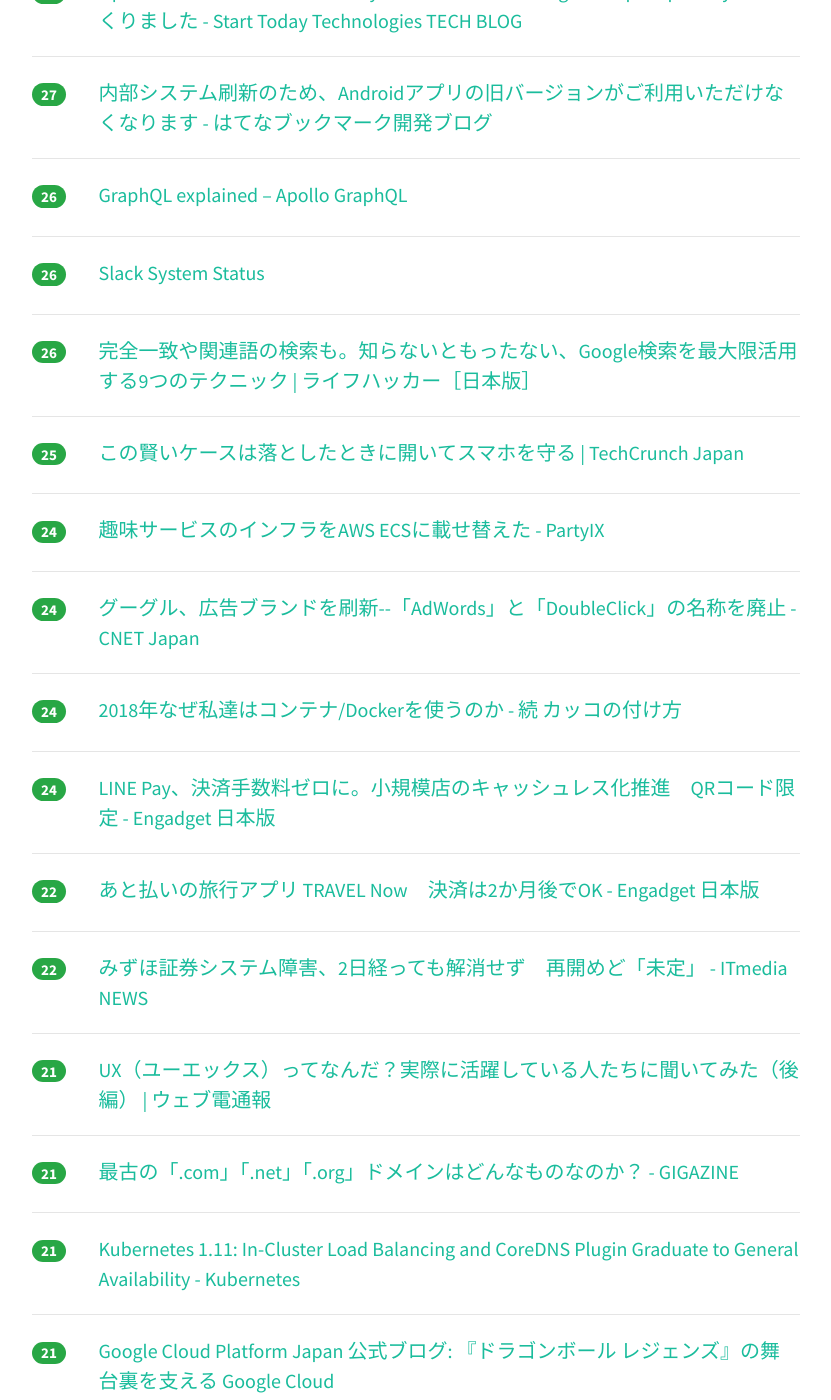
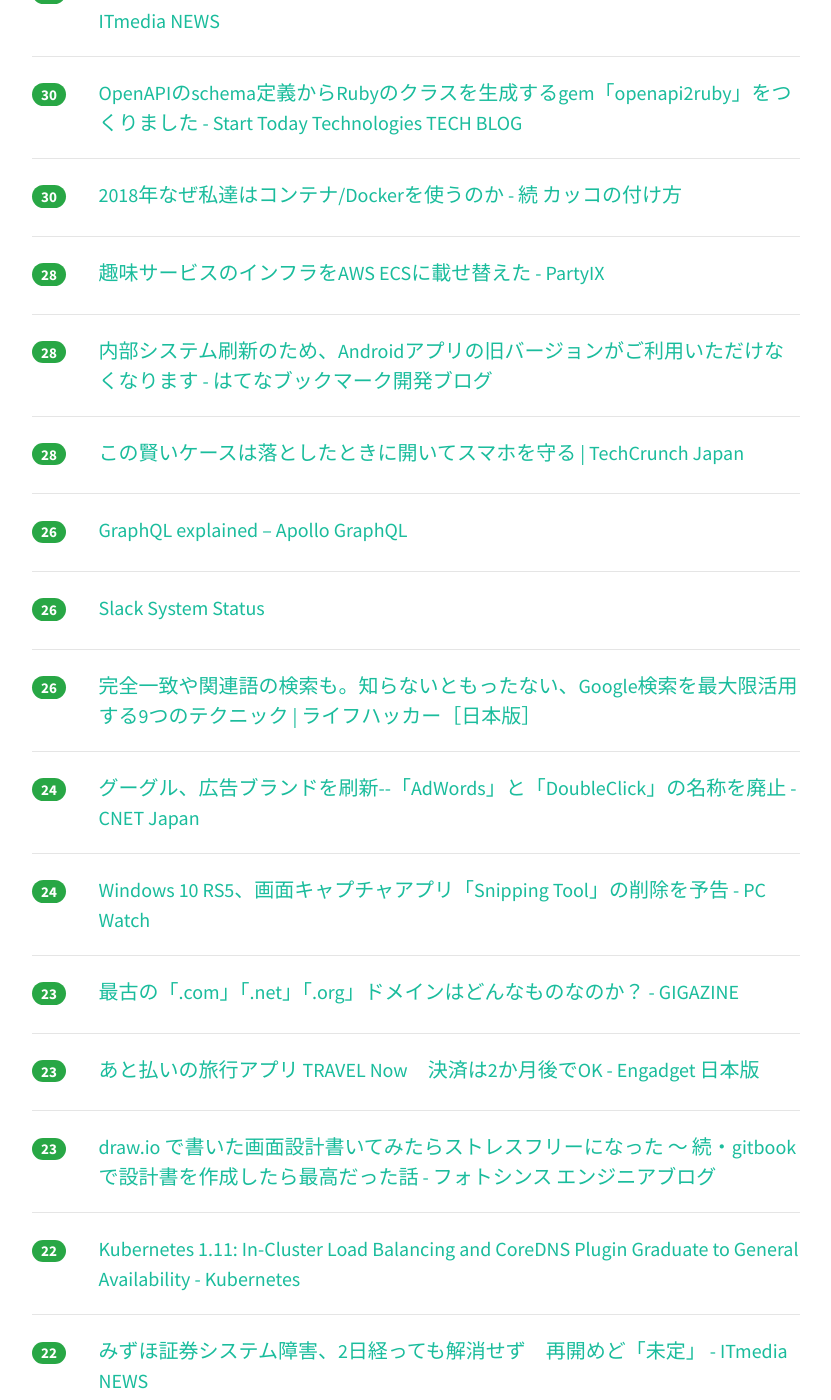
Before and after one commit to yatta47/hatena-matome-site, a Jekyll site: the page built from _posts/2018-06-28-hatena.md, in a window 1280 px wide and 1400 px high, scrolled down 2799 px. Shown: the whole window, without its empty margins (224-1055 px from the left). Built offline with Jekyll 4.4.1, drawn with Linux system fonts in a browser that asks for light colours; nearby versions of some CDN libraries; some of the changed text lies outside the part shown.

Commit message:
Updated 2018-06-28

```diff
--- a/_posts/2018-06-28-hatena.md
+++ b/_posts/2018-06-28-hatena.md
@@ -1,54 +1,64 @@
 ---
 layout: post
 title:  "2018-06-28 はてぶIT"
-date:   2018-06-28 19:02:45
+date:   2018-06-28 20:02:09
 tags: [it-hotentry]
 ---
-68 件のデータあり
+70 件のデータあり
 
 <hr><div class="row">
-<div class="col-1"><span class="badge badge-pill badge-success h2">447</span></div>
+<div class="col-1"><span class="badge badge-pill badge-success h2">482</span></div>
 <div class="col-11"><a href='https://www.watto.nagoya/entry/2018/06/28/003000' target='_blank'>Excelで絶対参照を使って九九の表を作れと言われたら - しいたげられたしいたけ</a></div>
 </div>
 <hr>
 <div class="row">
-<div class="col-1"><span class="badge badge-pill badge-success h2">178</span></div>
+<div class="col-1"><span class="badge badge-pill badge-success h2">190</span></div>
 <div class="col-11"><a href='https://coliss.com/articles/build-websites/operation/css/high-quality-web-icons-boxicons.html' target='_blank'>こいつ動くぞ！商用利用無料、シンプルにデザインされたフォントもSVGも揃ったフリーのアイコン素材 -Box Icons | コリス</a></div>
 </div>
 <hr>
 <div class="row">
-<div class="col-1"><span class="badge badge-pill badge-success h2">167</span></div>
+<div class="col-1"><span class="badge badge-pill badge-success h2">183</span></div>
 <div class="col-11"><a href='https://gfx.hatenablog.com/entry/2018/06/28/100103' target='_blank'>DX: Developer Experience （開発体験）は重要だ - Islands in the byte stream</a></div>
 </div>
 <hr>
 <div class="row">
-<div class="col-1"><span class="badge badge-pill badge-success h2">164</span></div>
+<div class="col-1"><span class="badge badge-pill badge-success h2">174</span></div>
 <div class="col-11"><a href='http://blog.cybozu.io/entry/2018/06/28/080000' target='_blank'>ファイルシステムサイズの拡張時にデータベースアクセスがスローダウンする問題の解決 - Cybozu Inside Out | サイボウズエンジニアのブログ</a></div>
 </div>
 <hr>
 <div class="row">
-<div class="col-1"><span class="badge badge-pill badge-success h2">130</span></div>
+<div class="col-1"><span class="badge badge-pill badge-success h2">161</span></div>
 <div class="col-11"><a href='https://geek-out.jp/column/entry/2018/06/28/110000' target='_blank'>フルタイムのコミッターとして企業に属しながらオープンソースのプログラミング言語を開発するということ - GeekOut</a></div>
 </div>
 <hr>
 <div class="row">
-<div class="col-1"><span class="badge badge-pill badge-success h2">119</span></div>
+<div class="col-1"><span class="badge badge-pill badge-success h2">124</span></div>
 <div class="col-11"><a href='https://japan.cnet.com/article/35121533/' target='_blank'>「ニコニコ動画」は新体制で本当に変わるのか--栗田代表に独占インタビュー - CNET Japan</a></div>
 </div>
 <hr>
 <div class="row">
-<div class="col-1"><span class="badge badge-pill badge-success h2">101</span></div>
+<div class="col-1"><span class="badge badge-pill badge-success h2">106</span></div>
+<div class="col-11"><a href='https://travel.app/' target='_blank'>TRAVEL Now（トラベルナウ）｜思い立ったら すぐトラベル</a></div>
+</div>
+<hr>
+<div class="row">
+<div class="col-1"><span class="badge badge-pill badge-success h2">104</span></div>
 <div class="col-11"><a href='https://av.watch.impress.co.jp/docs/news/1129733.html' target='_blank'>約1.5万円でLDAC対応の超小型プレーヤー「M0」。Bluetooth送受信やUSB入出力も - AV Watch</a></div>
 </div>
 <hr>
 <div class="row">
 <div class="col-1"><span class="badge badge-pill badge-success h2">96</span></div>
-<div class="col-11"><a href='https://travel.app/' target='_blank'>TRAVEL Now（トラベルナウ）｜思い立ったら すぐトラベル</a></div>
+<div class="col-11"><a href='http://tech.mercari.com/entry/2018/06/28/100000' target='_blank'>数百GBのデータをMySQLからBigQueryへ同期する - Mercari Engineering Blog</a></div>
 </div>
 <hr>
 <div class="row">
-<div class="col-1"><span class="badge badge-pill badge-success h2">88</span></div>
-<div class="col-11"><a href='http://tech.mercari.com/entry/2018/06/28/100000' target='_blank'>数百GBのデータをMySQLからBigQueryへ同期する - Mercari Engineering Blog</a></div>
+<div class="col-1"><span class="badge badge-pill badge-success h2">89</span></div>
+<div class="col-11"><a href='http://techblog.lclco.com/entry/2018/06/28/080000' target='_blank'>E2EテストをPhantomJSから、Puppeteer + Headless Chromeへ移行しました - LCL Engineers' Blog</a></div>
+</div>
+<hr>
+<div class="row">
+<div class="col-1"><span class="badge badge-pill badge-success h2">86</span></div>
+<div class="col-11"><a href='http://www.itmedia.co.jp/news/articles/1806/28/news082.html' target='_blank'>「ASIMO開発終了」報道　ホンダ「ヒューマノイドロボの開発は続ける」 - ITmedia NEWS</a></div>
 </div>
 <hr>
 <div class="row">
@@ -57,48 +67,43 @@ tags: [it-hotentry]
 </div>
 <hr>
 <div class="row">
-<div class="col-1"><span class="badge badge-pill badge-success h2">80</span></div>
-<div class="col-11"><a href='http://techblog.lclco.com/entry/2018/06/28/080000' target='_blank'>E2EテストをPhantomJSから、Puppeteer + Headless Chromeへ移行しました - LCL Engineers' Blog</a></div>
-</div>
-<hr>
-<div class="row">
-<div class="col-1"><span class="badge badge-pill badge-success h2">74</span></div>
-<div class="col-11"><a href='http://www.itmedia.co.jp/news/articles/1806/28/news082.html' target='_blank'>「ASIMO開発終了」報道　ホンダ「ヒューマノイドロボの開発は続ける」 - ITmedia NEWS</a></div>
-</div>
-<hr>
-<div class="row">
-<div class="col-1"><span class="badge badge-pill badge-success h2">68</span></div>
+<div class="col-1"><span class="badge badge-pill badge-success h2">69</span></div>
 <div class="col-11"><a href='https://japanese.engadget.com/2018/06/27/asimo/' target='_blank'>ホンダ、ヒト型ロボット「ASIMO」開発終了との報。技術は転けないバイクや介護支援外骨格などに応用へ - Engadget 日本版</a></div>
 </div>
 <hr>
 <div class="row">
-<div class="col-1"><span class="badge badge-pill badge-success h2">59</span></div>
+<div class="col-1"><span class="badge badge-pill badge-success h2">64</span></div>
+<div class="col-11"><a href='https://wirelesswire.jp/2018/06/65757/' target='_blank'>最強のプログラミング勉強法が写経である理由 - WirelessWire News（ワイヤレスワイヤーニュース）</a></div>
+</div>
+<hr>
+<div class="row">
+<div class="col-1"><span class="badge badge-pill badge-success h2">62</span></div>
 <div class="col-11"><a href='https://www.fukulow.info/ipadblog-matome/' target='_blank'>【図解】10.5インチiPad Proだけでブログを更新する全過程まとめ。 | DRESS CODE.（ドレスコード） -メンズファッションブログ-</a></div>
 </div>
 <hr>
 <div class="row">
-<div class="col-1"><span class="badge badge-pill badge-success h2">57</span></div>
-<div class="col-11"><a href='https://wirelesswire.jp/2018/06/65757/' target='_blank'>最強のプログラミング勉強法が写経である理由 - WirelessWire News（ワイヤレスワイヤーニュース）</a></div>
+<div class="col-1"><span class="badge badge-pill badge-success h2">51</span></div>
+<div class="col-11"><a href='https://yandod.github.io/blog/2018/06/28/programming/' target='_blank'>ディスる前に知っておくべき「プログラミング教育」のこと - Yusuke Ando a.k.a yando</a></div>
+</div>
+<hr>
+<div class="row">
+<div class="col-1"><span class="badge badge-pill badge-success h2">47</span></div>
+<div class="col-11"><a href='https://www.makuake.com/project/code-coffee/' target='_blank'>プログラム言語のコーヒー「CODE COFFEE」 | クラウドファンディング - Makuake（マクアケ）</a></div>
+</div>
+<hr>
+<div class="row">
+<div class="col-1"><span class="badge badge-pill badge-success h2">45</span></div>
+<div class="col-11"><a href='https://blog.kibe.la/entry/2018/06/28/114716' target='_blank'>採用やってます！（We're Hiring!） - Kibela Blog</a></div>
 </div>
 <hr>
 <div class="row">
 <div class="col-1"><span class="badge badge-pill badge-success h2">43</span></div>
-<div class="col-11"><a href='https://yandod.github.io/blog/2018/06/28/programming/' target='_blank'>ディスる前に知っておくべき「プログラミング教育」のこと - Yusuke Ando a.k.a yando</a></div>
-</div>
-<hr>
-<div class="row">
-<div class="col-1"><span class="badge badge-pill badge-success h2">42</span></div>
-<div class="col-11"><a href='https://blog.kibe.la/entry/2018/06/28/114716' target='_blank'>採用やってます！（We're Hiring!） - Kibela Blog</a></div>
-</div>
-<hr>
-<div class="row">
-<div class="col-1"><span class="badge badge-pill badge-success h2">41</span></div>
 <div class="col-11"><a href='https://qiita.com/Yatima/items/cb1962fb09f827957981' target='_blank'>「Firebaseの脆弱性で1億件超漏洩」の真相とは？ #Firebase #FJUG</a></div>
 </div>
 <hr>
 <div class="row">
-<div class="col-1"><span class="badge badge-pill badge-success h2">38</span></div>
-<div class="col-11"><a href='https://www.makuake.com/project/code-coffee/' target='_blank'>プログラム言語のコーヒー「CODE COFFEE」 | クラウドファンディング - Makuake（マクアケ）</a></div>
+<div class="col-1"><span class="badge badge-pill badge-success h2">37</span></div>
+<div class="col-11"><a href='https://japanese.engadget.com/2018/06/28/line-pay-qr/' target='_blank'>LINE Pay、決済手数料ゼロに。小規模店のキャッシュレス化推進　QRコード限定 - Engadget 日本版</a></div>
 </div>
 <hr>
 <div class="row">
@@ -112,33 +117,48 @@ tags: [it-hotentry]
 </div>
 <hr>
 <div class="row">
+<div class="col-1"><span class="badge badge-pill badge-success h2">33</span></div>
+<div class="col-11"><a href='https://qiita.com/tailix/items/fe3804e7a58978741d56' target='_blank'>Docker + Node.js のデバッグ Visual Studio Code編</a></div>
+</div>
+<hr>
+<div class="row">
+<div class="col-1"><span class="badge badge-pill badge-success h2">32</span></div>
+<div class="col-11"><a href='https://dev.classmethod.jp/server-side/db/introducing-mongodb-4/' target='_blank'>[速報] ACID トランザクションをサポート！ MongoDB 4.0 がリリースされました！ #MDBW18 ｜ Developers.IO</a></div>
+</div>
+<hr>
+<div class="row">
 <div class="col-1"><span class="badge badge-pill badge-success h2">32</span></div>
 <div class="col-11"><a href='https://qiita.com/lboavde1121/items/a905f1382733dfb9c8c1' target='_blank'>Flask+uwsgi+nginxの環境が作りたい？それ、Dockerなら1コマンドで出来るよ。</a></div>
 </div>
 <hr>
 <div class="row">
 <div class="col-1"><span class="badge badge-pill badge-success h2">31</span></div>
-<div class="col-11"><a href='https://dev.classmethod.jp/server-side/db/introducing-mongodb-4/' target='_blank'>[速報] ACID トランザクションをサポート！ MongoDB 4.0 がリリースされました！ #MDBW18 ｜ Developers.IO</a></div>
+<div class="col-11"><a href='http://www.itmedia.co.jp/news/articles/1806/28/news025.html' target='_blank'>「AIへの信頼」不可欠に　SF作家・長谷敏司さん、「BEATLESS」の世界語る - ITmedia NEWS</a></div>
 </div>
 <hr>
 <div class="row">
 <div class="col-1"><span class="badge badge-pill badge-success h2">30</span></div>
-<div class="col-11"><a href='https://qiita.com/tailix/items/fe3804e7a58978741d56' target='_blank'>Docker + Node.js のデバッグ Visual Studio Code編</a></div>
+<div class="col-11"><a href='https://tech.starttoday-tech.com/entry/openapi2ruby' target='_blank'>OpenAPIのschema定義からRubyのクラスを生成するgem「openapi2ruby」をつくりました - Start Today Technologies TECH BLOG</a></div>
+</div>
+<hr>
+<div class="row">
+<div class="col-1"><span class="badge badge-pill badge-success h2">30</span></div>
+<div class="col-11"><a href='http://iga-ninja.hatenablog.com/entry/2018/06/28/091412' target='_blank'>2018年なぜ私達はコンテナ/Dockerを使うのか - 続 カッコの付け方</a></div>
 </div>
 <hr>
 <div class="row">
 <div class="col-1"><span class="badge badge-pill badge-success h2">28</span></div>
-<div class="col-11"><a href='http://www.itmedia.co.jp/news/articles/1806/28/news025.html' target='_blank'>「AIへの信頼」不可欠に　SF作家・長谷敏司さん、「BEATLESS」の世界語る - ITmedia NEWS</a></div>
+<div class="col-11"><a href='https://h3poteto.hatenablog.com/entry/2018/06/25/010000' target='_blank'>趣味サービスのインフラをAWS ECSに載せ替えた - PartyIX</a></div>
 </div>
 <hr>
 <div class="row">
-<div class="col-1"><span class="badge badge-pill badge-success h2">27</span></div>
-<div class="col-11"><a href='https://tech.starttoday-tech.com/entry/openapi2ruby' target='_blank'>OpenAPIのschema定義からRubyのクラスを生成するgem「openapi2ruby」をつくりました - Start Today Technologies TECH BLOG</a></div>
+<div class="col-1"><span class="badge badge-pill badge-success h2">28</span></div>
+<div class="col-11"><a href='http://bookmark.hatenastaff.com/entry/2018/06/28/124851' target='_blank'>内部システム刷新のため、Androidアプリの旧バージョンがご利用いただけなくなります - はてなブックマーク開発ブログ</a></div>
 </div>
 <hr>
 <div class="row">
-<div class="col-1"><span class="badge badge-pill badge-success h2">27</span></div>
-<div class="col-11"><a href='http://bookmark.hatenastaff.com/entry/2018/06/28/124851' target='_blank'>内部システム刷新のため、Androidアプリの旧バージョンがご利用いただけなくなります - はてなブックマーク開発ブログ</a></div>
+<div class="col-1"><span class="badge badge-pill badge-success h2">28</span></div>
+<div class="col-11"><a href='https://jp.techcrunch.com/2018/06/28/2018-06-27-this-clever-case-pops-open-to-protect-your-phone-when-you-drop-it/' target='_blank'>この賢いケースは落としたときに開いてスマホを守る | TechCrunch Japan</a></div>
 </div>
 <hr>
 <div class="row">
@@ -157,33 +177,33 @@ tags: [it-hotentry]
 </div>
 <hr>
 <div class="row">
-<div class="col-1"><span class="badge badge-pill badge-success h2">25</span></div>
-<div class="col-11"><a href='https://jp.techcrunch.com/2018/06/28/2018-06-27-this-clever-case-pops-open-to-protect-your-phone-when-you-drop-it/' target='_blank'>この賢いケースは落としたときに開いてスマホを守る | TechCrunch Japan</a></div>
-</div>
-<hr>
-<div class="row">
-<div class="col-1"><span class="badge badge-pill badge-success h2">24</span></div>
-<div class="col-11"><a href='https://h3poteto.hatenablog.com/entry/2018/06/25/010000' target='_blank'>趣味サービスのインフラをAWS ECSに載せ替えた - PartyIX</a></div>
-</div>
-<hr>
-<div class="row">
 <div class="col-1"><span class="badge badge-pill badge-success h2">24</span></div>
 <div class="col-11"><a href='https://japan.cnet.com/article/35121579/' target='_blank'>グーグル、広告ブランドを刷新--「AdWords」と「DoubleClick」の名称を廃止 - CNET Japan</a></div>
 </div>
 <hr>
 <div class="row">
 <div class="col-1"><span class="badge badge-pill badge-success h2">24</span></div>
-<div class="col-11"><a href='http://iga-ninja.hatenablog.com/entry/2018/06/28/091412' target='_blank'>2018年なぜ私達はコンテナ/Dockerを使うのか - 続 カッコの付け方</a></div>
+<div class="col-11"><a href='https://pc.watch.impress.co.jp/docs/news/1130121.html' target='_blank'>Windows 10 RS5、画面キャプチャアプリ「Snipping Tool」の削除を予告 - PC Watch</a></div>
 </div>
 <hr>
 <div class="row">
-<div class="col-1"><span class="badge badge-pill badge-success h2">24</span></div>
-<div class="col-11"><a href='https://japanese.engadget.com/2018/06/28/line-pay-qr/' target='_blank'>LINE Pay、決済手数料ゼロに。小規模店のキャッシュレス化推進　QRコード限定 - Engadget 日本版</a></div>
+<div class="col-1"><span class="badge badge-pill badge-success h2">23</span></div>
+<div class="col-11"><a href='https://gigazine.net/news/20180628-oldest-domain/' target='_blank'>最古の「.com」「.net」「.org」ドメインはどんなものなのか？ - GIGAZINE</a></div>
+</div>
+<hr>
+<div class="row">
+<div class="col-1"><span class="badge badge-pill badge-success h2">23</span></div>
+<div class="col-11"><a href='https://japanese.engadget.com/2018/06/27/travel-now-2-ok/' target='_blank'>あと払いの旅行アプリ TRAVEL Now　決済は2か月後でOK - Engadget 日本版</a></div>
+</div>
+<hr>
+<div class="row">
+<div class="col-1"><span class="badge badge-pill badge-success h2">23</span></div>
+<div class="col-11"><a href='http://akerun.hateblo.jp/entry/2018/06/28/144947' target='_blank'>draw.io で書いた画面設計書いてみたらストレスフリーになった 〜 続・gitbookで設計書を作成したら最高だった話 - フォトシンス エンジニアブログ</a></div>
 </div>
 <hr>
 <div class="row">
 <div class="col-1"><span class="badge badge-pill badge-success h2">22</span></div>
-<div class="col-11"><a href='https://japanese.engadget.com/2018/06/27/travel-now-2-ok/' target='_blank'>あと払いの旅行アプリ TRAVEL Now　決済は2か月後でOK - Engadget 日本版</a></div>
+<div class="col-11"><a href='https://kubernetes.io/blog/2018/06/27/kubernetes-1.11-release-announcement/' target='_blank'>Kubernetes 1.11: In-Cluster Load Balancing and CoreDNS Plugin Graduate to General Availability - Kubernetes</a></div>
 </div>
 <hr>
 <div class="row">
@@ -194,16 +214,6 @@ tags: [it-hotentry]
 <div class="row">
 <div class="col-1"><span class="badge badge-pill badge-success h2">21</span></div>
 <div class="col-11"><a href='https://dentsu-ho.com/articles/3598' target='_blank'>UX（ユーエックス）ってなんだ？実際に活躍している人たちに聞いてみた（後編） | ウェブ電通報</a></div>
-</div>
-<hr>
-<div class="row">
-<div class="col-1"><span class="badge badge-pill badge-success h2">21</span></div>
-<div class="col-11"><a href='https://gigazine.net/news/20180628-oldest-domain/' target='_blank'>最古の「.com」「.net」「.org」ドメインはどんなものなのか？ - GIGAZINE</a></div>
-</div>
-<hr>
-<div class="row">
-<div class="col-1"><span class="badge badge-pill badge-success h2">21</span></div>
-<div class="col-11"><a href='https://kubernetes.io/blog/2018/06/27/kubernetes-1.11-release-announcement/' target='_blank'>Kubernetes 1.11: In-Cluster Load Balancing and CoreDNS Plugin Graduate to General Availability - Kubernetes</a></div>
 </div>
 <hr>
 <div class="row">
@@ -222,23 +232,18 @@ tags: [it-hotentry]
 </div>
 <hr>
 <div class="row">
-<div class="col-1"><span class="badge badge-pill badge-success h2">19</span></div>
-<div class="col-11"><a href='https://pc.watch.impress.co.jp/docs/news/1130121.html' target='_blank'>Windows 10 RS5、画面キャプチャアプリ「Snipping Tool」の削除を予告 - PC Watch</a></div>
-</div>
-<hr>
-<div class="row">
 <div class="col-1"><span class="badge badge-pill badge-success h2">18</span></div>
 <div class="col-11"><a href='https://google-developers.appspot.com/machine-learning/crash-course/backprop-scroll/' target='_blank'>Backpropagation demo</a></div>
 </div>
 <hr>
 <div class="row">
 <div class="col-1"><span class="badge badge-pill badge-success h2">18</span></div>
-<div class="col-11"><a href='http://akerun.hateblo.jp/entry/2018/06/28/144947' target='_blank'>draw.io で書いた画面設計書いてみたらストレスフリーになった 〜 続・gitbookで設計書を作成したら最高だった話 - フォトシンス エンジニアブログ</a></div>
+<div class="col-11"><a href='https://gigazine.net/news/20180626-wendelstein-7-x-world-record/' target='_blank'>核融合実験炉「ヴェンデルシュタイン 7-X」が高温・高密度プラズマの世界記録を達成 - GIGAZINE</a></div>
 </div>
 <hr>
 <div class="row">
-<div class="col-1"><span class="badge badge-pill badge-success h2">17</span></div>
-<div class="col-11"><a href='https://gigazine.net/news/20180626-wendelstein-7-x-world-record/' target='_blank'>核融合実験炉「ヴェンデルシュタイン 7-X」が高温・高密度プラズマの世界記録を達成 - GIGAZINE</a></div>
+<div class="col-1"><span class="badge badge-pill badge-success h2">16</span></div>
+<div class="col-11"><a href='https://ferret-plus.com/10453' target='_blank'>Googleアナリティクスのレポート作成を簡単にするマイレポートとは？｜ferret [フェレット]</a></div>
 </div>
 <hr>
 <div class="row">
@@ -253,12 +258,17 @@ tags: [it-hotentry]
 <hr>
 <div class="row">
 <div class="col-1"><span class="badge badge-pill badge-success h2">15</span></div>
-<div class="col-11"><a href='https://ferret-plus.com/10453' target='_blank'>Googleアナリティクスのレポート作成を簡単にするマイレポートとは？｜ferret [フェレット]</a></div>
+<div class="col-11"><a href='https://kimafuro.jp/2018/06/28/archives/857' target='_blank'>AI投資信託を始める　ウェルスナビを申し込んでみた</a></div>
 </div>
 <hr>
 <div class="row">
 <div class="col-1"><span class="badge badge-pill badge-success h2">15</span></div>
 <div class="col-11"><a href='https://internet.watch.impress.co.jp/docs/yajiuma/1129946.html' target='_blank'>iPhoneをかざすだけで麻雀の点数計算ができるアプリ配信開始、「アカギ」とのコラボも【やじうまWatch】 - INTERNET Watch</a></div>
+</div>
+<hr>
+<div class="row">
+<div class="col-1"><span class="badge badge-pill badge-success h2">15</span></div>
+<div class="col-11"><a href='https://av.watch.impress.co.jp/docs/news/1129985.html' target='_blank'>新niconico(く)開始。配信&視聴画質改善、バーチャルキャスト“投げ銭”夏に導入 - AV Watch</a></div>
 </div>
 <hr>
 <div class="row">
@@ -268,12 +278,12 @@ tags: [it-hotentry]
 <hr>
 <div class="row">
 <div class="col-1"><span class="badge badge-pill badge-success h2">14</span></div>
-<div class="col-11"><a href='https://kimafuro.jp/2018/06/28/archives/857' target='_blank'>AI投資信託を始める　ウェルスナビを申し込んでみた</a></div>
+<div class="col-11"><a href='https://www.nikkei.com/article/DGXMZO32334040Y8A620C1EAF000/' target='_blank'>ホンダ、アシモの開発取りやめ　実用型にシフト　　：日本経済新聞</a></div>
 </div>
 <hr>
 <div class="row">
-<div class="col-1"><span class="badge badge-pill badge-success h2">14</span></div>
-<div class="col-11"><a href='https://www.nikkei.com/article/DGXMZO32334040Y8A620C1EAF000/' target='_blank'>ホンダ、アシモの開発取りやめ　実用型にシフト　　：日本経済新聞</a></div>
+<div class="col-1"><span class="badge badge-pill badge-success h2">13</span></div>
+<div class="col-11"><a href='https://www.publickey1.jp/blog/18/vmwarekubernetesvmware_kubernetes_enginevmware_cloud_on_awsazure.html' target='_blank'>VMwareもKubernetesのマネージドサービス「VMware Kubernetes Engine」提供へ。VMware Cloud on AWSを皮切りにAzure版も予定 － Publickey</a></div>
 </div>
 <hr>
 <div class="row">
@@ -283,17 +293,7 @@ tags: [it-hotentry]
 <hr>
 <div class="row">
 <div class="col-1"><span class="badge badge-pill badge-success h2">12</span></div>
-<div class="col-11"><a href='https://www.publickey1.jp/blog/18/vmwarekubernetesvmware_kubernetes_enginevmware_cloud_on_awsazure.html' target='_blank'>VMwareもKubernetesのマネージドサービス「VMware Kubernetes Engine」提供へ。VMware Cloud on AWSを皮切りにAzure版も予定 － Publickey</a></div>
-</div>
-<hr>
-<div class="row">
-<div class="col-1"><span class="badge badge-pill badge-success h2">12</span></div>
 <div class="col-11"><a href='http://kamomako.hatenablog.jp/entry/youkai-watch-world' target='_blank'>妖怪ウォッチワールド・リセマラ確率検証・初心者おすすめ攻略情報まとめ・GPS信号が見つかりません - 【暮らしを豊かに:Smart Life Net】</a></div>
-</div>
-<hr>
-<div class="row">
-<div class="col-1"><span class="badge badge-pill badge-success h2">10</span></div>
-<div class="col-11"><a href='https://av.watch.impress.co.jp/docs/news/1129985.html' target='_blank'>新niconico(く)開始。配信&視聴画質改善、バーチャルキャスト“投げ銭”夏に導入 - AV Watch</a></div>
 </div>
 <hr>
 <div class="row">
@@ -346,3 +346,13 @@ tags: [it-hotentry]
 <div class="col-11"><a href='http://www.webpolaris.net/entry/2018/06/27/200122' target='_blank'>かなり信心深い女性信者さんと雑談！&地震とAIの事！ - 全く無駄がない神々の遊び</a></div>
 </div>
 <hr>
+<div class="row">
+<div class="col-1"><span class="badge badge-pill badge-success h2">4</span></div>
+<div class="col-11"><a href='http://www.honda.co.jp/info/20180628.html' target='_blank'>Hondaのロボティクス研究の取り組みについて | Honda</a></div>
+</div>
+<hr>
+<div class="row">
+<div class="col-1"><span class="badge badge-pill badge-success h2">3</span></div>
+<div class="col-11"><a href='http://www.itmedia.co.jp/mobile/articles/1806/28/news134.html' target='_blank'>「LINE Pay」がQUICPayに対応、コード決済の手数料を3年間「0％」の施策も - ITmedia Mobile</a></div>
+</div>
+<hr>
```
